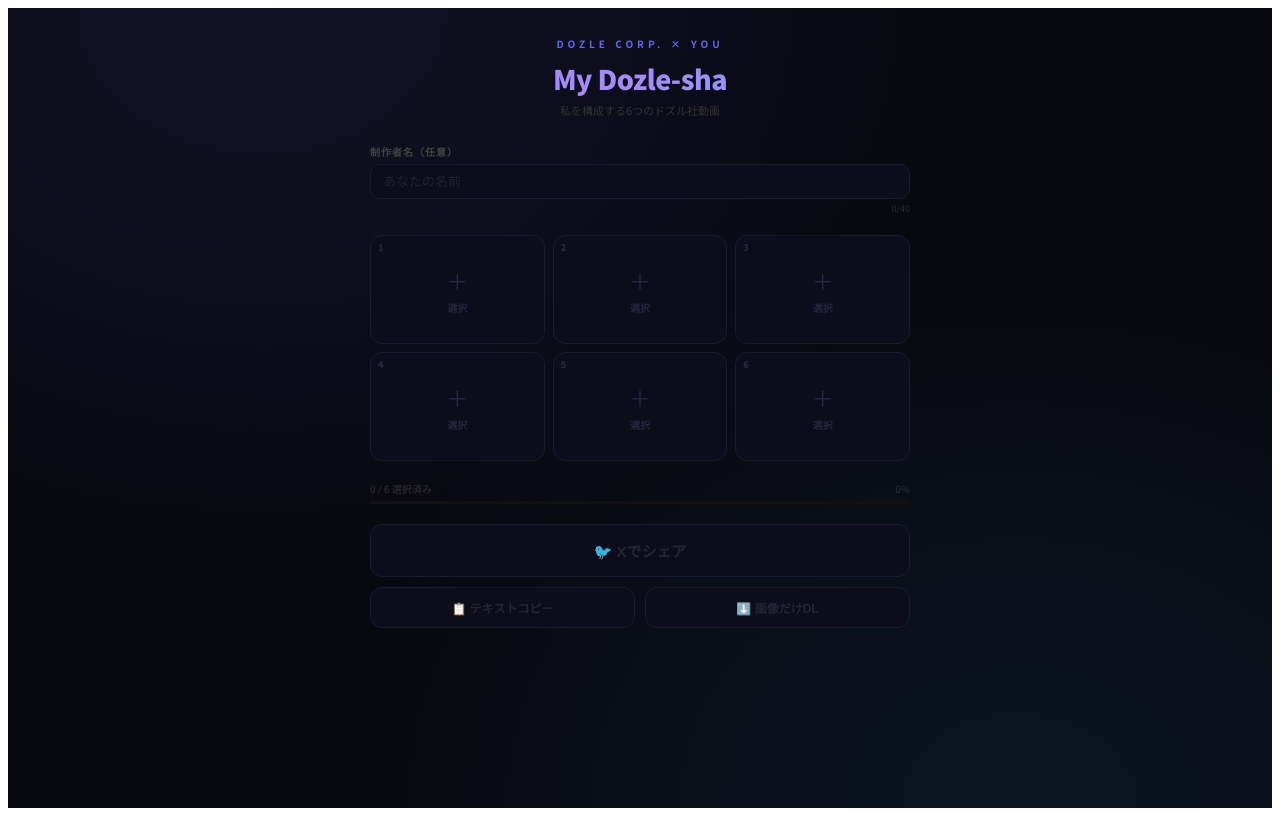
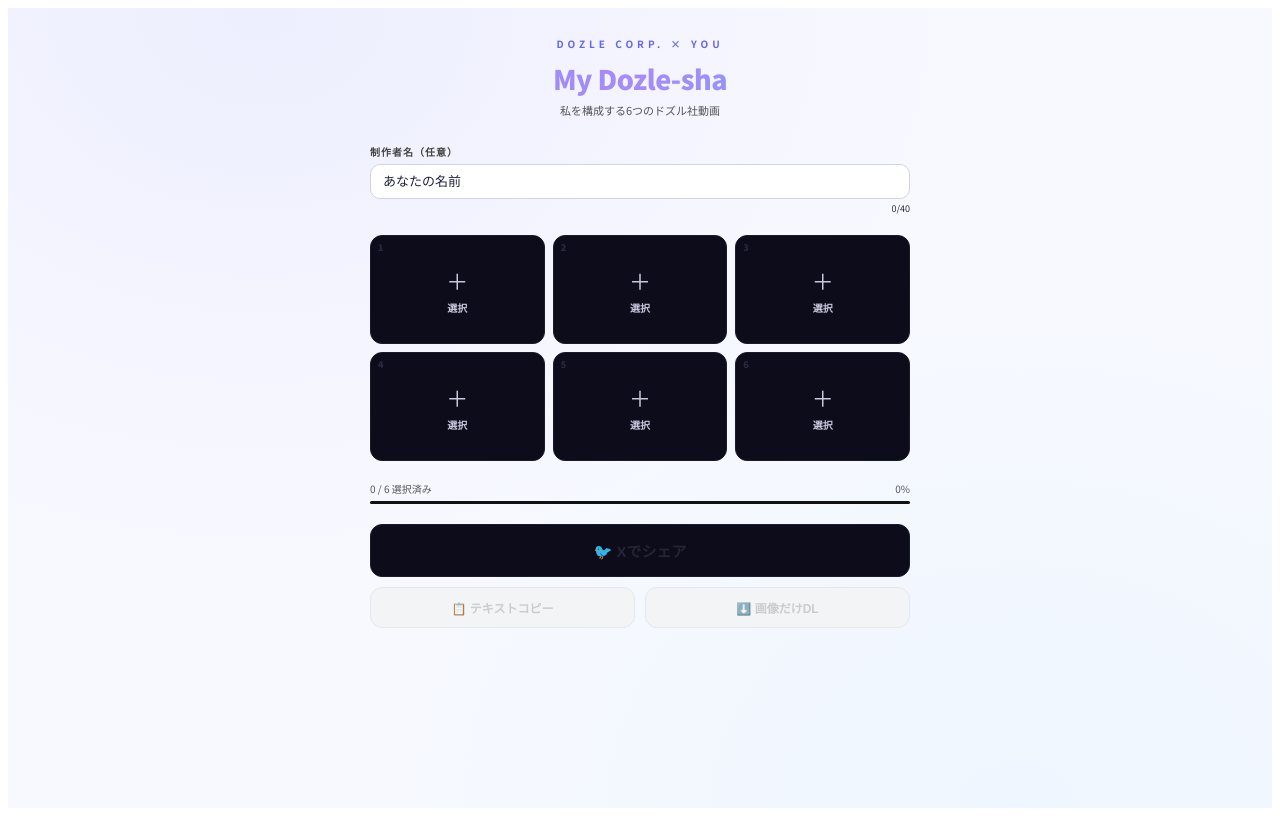
Before and after one commit to DozleYouTube/my6dozlesha, a React (Vite) app: page / in a window 1280 px wide. Built offline with nearby package versions, Linux system fonts and the light colour scheme.

Commit message:
Add files via upload

```diff
--- a/src/App.jsx
+++ b/src/App.jsx
@@ -1,8 +1,8 @@
 import { useState, useRef, useCallback } from "react";
 
 const CELL_COUNT = 6;
-const COLS = 3;
-const ROWS = 2;
+const COLS = 2;
+const ROWS = 3;
 
 // ── シェア画像生成 ──────────────────────────────────────────────
 // img要素からBlob URL経由でCanvasに描く（CORS回避）
@@ -30,9 +30,9 @@
 
   // BG
   const bgGrad = ctx.createLinearGradient(0, 0, W, H);
-  bgGrad.addColorStop(0, "#08080f"); bgGrad.addColorStop(1, "#0c0d20");
+  bgGrad.addColorStop(0, "#ffffff"); bgGrad.addColorStop(1, "#f3f4f6");
   ctx.fillStyle = bgGrad; ctx.fillRect(0, 0, W, H);
-  ctx.strokeStyle = "rgba(99,102,241,0.07)"; ctx.lineWidth = 0.5;
+  ctx.strokeStyle = "rgba(99,102,241,0.08)"; ctx.lineWidth = 0.5;
   for (let x = 0; x < W; x += 36) { ctx.beginPath(); ctx.moveTo(x,0); ctx.lineTo(x,H); ctx.stroke(); }
   for (let y = 0; y < H; y += 36) { ctx.beginPath(); ctx.moveTo(0,y); ctx.lineTo(W,y); ctx.stroke(); }
 
@@ -40,7 +40,7 @@
   ctx.textAlign = "center";
   ctx.font = "bold 10px Arial"; ctx.fillStyle = "#6366f1";
   ctx.fillText("MY  DOZLE-SHA", W/2, PAD + 16);
-  ctx.font = "bold 18px Arial"; ctx.fillStyle = "#fff";
+  ctx.font = "bold 18px Arial"; ctx.fillStyle = "#111";
   ctx.fillText(authorName ? `${authorName} を構成する6つのドズル社動画` : "私を構成する6つのドズル社動画", W/2, PAD + 44);
   ctx.strokeStyle = "rgba(99,102,241,0.35)"; ctx.lineWidth = 1;
   ctx.beginPath(); ctx.moveTo(PAD, PAD+56); ctx.lineTo(W-PAD, PAD+56); ctx.stroke();
@@ -52,13 +52,13 @@
     const y = HEADER_H + PAD + row * (CELL_H + GAP);
 
     // Cell bg
-    ctx.fillStyle = "rgba(255,255,255,0.03)";
+    ctx.fillStyle = "rgba(0,0,0,0.04)";
     ctx.beginPath(); ctx.roundRect(x, y, CELL_W, CELL_H, 7); ctx.fill();
     ctx.strokeStyle = "rgba(99,102,241,0.22)"; ctx.lineWidth = 1;
     ctx.beginPath(); ctx.roundRect(x, y, CELL_W, CELL_H, 7); ctx.stroke();
 
     // Number
-    ctx.fillStyle = "rgba(99,102,241,0.55)"; ctx.font = "bold 9px Arial";
+    ctx.fillStyle = "rgba(99,102,241,0.5)"; ctx.font = "bold 9px Arial";
     ctx.textAlign = "left"; ctx.fillText(`${i+1}`, x+6, y+14);
 
     if (cells[i] && imgEls[i]) {
@@ -83,14 +83,14 @@
         ctx.restore();
       } catch(e) {
         // fallback color
-        ctx.fillStyle = "rgba(99,102,241,0.12)";
+        ctx.fillStyle = "rgba(99,102,241,0.08)";
         ctx.beginPath(); ctx.roundRect(x, y, CELL_W, CELL_H, 7); ctx.fill();
       }
     }
   }
 
   // Footer
-  ctx.textAlign = "center"; ctx.fillStyle = "rgba(99,102,241,0.4)";
+  ctx.textAlign = "center"; ctx.fillStyle = "rgba(99,102,241,0.7)";
   ctx.font = "9px Arial";
   ctx.fillText("#My3dozlesha  #ドズル社  youtube.com/@dozle", W/2, H - 14);
 
@@ -224,7 +224,7 @@
   const thumbUrl = (videoId) => `https://i.ytimg.com/vi/${videoId}/mqdefault.jpg`;
 
   return (
-    <div style={{ minHeight: "100vh", background: "#08080f", backgroundImage: "radial-gradient(ellipse at 20% 0%, rgba(99,102,241,0.11) 0%, transparent 50%), radial-gradient(ellipse at 80% 100%, rgba(56,189,248,0.07) 0%, transparent 50%)", fontFamily: "'Noto Sans JP','Hiragino Sans',sans-serif", color: "#fff", padding: "28px 16px 80px" }}>
+    <div style={{ minHeight: "100vh", background: "#f8f9ff", backgroundImage: "radial-gradient(ellipse at 20% 0%, rgba(99,102,241,0.07) 0%, transparent 50%), radial-gradient(ellipse at 80% 100%, rgba(56,189,248,0.05) 0%, transparent 50%)", fontFamily: "'Noto Sans JP','Hiragino Sans',sans-serif", color: "#111", padding: "28px 16px 80px" }}>
 
       {/* Toast */}
       {toast && (
@@ -236,11 +236,11 @@
       {/* ── Search Modal ── */}
       {activeCell !== null && (
         <div style={{ position: "fixed", inset: 0, background: "rgba(0,0,0,0.9)", zIndex: 1000, display: "flex", alignItems: "center", justifyContent: "center", padding: 16 }} onClick={closeModal}>
-          <div style={{ background: "#0e0e20", border: "1px solid #1e1e3c", borderRadius: 20, padding: "22px 20px", width: "100%", maxWidth: 460, maxHeight: "82vh", display: "flex", flexDirection: "column", gap: 14, boxShadow: "0 24px 64px rgba(0,0,0,0.75)" }} onClick={e => e.stopPropagation()}>
+          <div style={{ background: "#ffffff", border: "1px solid #e2e8f0", borderRadius: 20, padding: "22px 20px", width: "100%", maxWidth: 460, maxHeight: "82vh", display: "flex", flexDirection: "column", gap: 14, boxShadow: "0 24px 64px rgba(0,0,0,0.75)" }} onClick={e => e.stopPropagation()}>
 
             <div style={{ display: "flex", alignItems: "center", justifyContent: "space-between" }}>
-              <span style={{ fontSize: 14, fontWeight: 800, color: "#e2e8f0" }}>スロット {activeCell + 1} を選ぶ</span>
-              <button onClick={closeModal} style={{ background: "none", border: "none", color: "#444", fontSize: 20, cursor: "pointer", lineHeight: 1 }}>×</button>
+              <span style={{ fontSize: 14, fontWeight: 800, color: "#111" }}>スロット {activeCell + 1} を選ぶ</span>
+              <button onClick={closeModal} style={{ background: "none", border: "none", color: "#999", fontSize: 20, cursor: "pointer", lineHeight: 1 }}>×</button>
             </div>
 
             {/* Search bar */}
@@ -252,7 +252,7 @@
                 value={searchQuery}
                 onChange={e => setSearchQuery(e.target.value)}
                 onKeyDown={e => e.key === "Enter" && doSearch(searchQuery)}
-                style={{ flex: 1, background: "#090912", border: "1px solid #1e1e38", borderRadius: 10, padding: "9px 12px", color: "#fff", fontSize: 12, outline: "none" }}
+                style={{ flex: 1, background: "#f9fafb", border: "1px solid #d1d5db", borderRadius: 10, padding: "9px 12px", color: "#111", fontSize: 12, outline: "none" }}
                 onFocus={e => e.target.style.borderColor = "#6366f1"}
                 onBlur={e => e.target.style.borderColor = "#1e1e38"}
               />
@@ -267,7 +267,7 @@
             {/* Results */}
             <div style={{ overflowY: "auto", flex: 1 }}>
               {searching && (
-                <div style={{ textAlign: "center", color: "#444", padding: "32px 0", fontSize: 13 }}>
+                <div style={{ textAlign: "center", color: "#999", padding: "32px 0", fontSize: 13 }}>
                   <div style={{ fontSize: 28, marginBottom: 8 }}>🔍</div>
                   ドズル社の動画を検索中…
                 </div>
@@ -280,9 +280,9 @@
               <div style={{ display: "flex", flexDirection: "column", gap: 8 }}>
                 {searchResults.map((v, i) => (
                   <button key={i} onClick={() => selectVideo(v)}
-                    style={{ display: "flex", alignItems: "center", gap: 10, background: "#080812", border: "1px solid #1a1a30", borderRadius: 10, padding: "8px 10px", cursor: "pointer", textAlign: "left", transition: "all 0.12s" }}
-                    onMouseEnter={e => { e.currentTarget.style.background = "#111125"; e.currentTarget.style.borderColor = "#6366f145"; }}
-                    onMouseLeave={e => { e.currentTarget.style.background = "#080812"; e.currentTarget.style.borderColor = "#1a1a30"; }}
+                    style={{ display: "flex", alignItems: "center", gap: 10, background: "#f9fafb", border: "1px solid #e5e7eb", borderRadius: 10, padding: "8px 10px", cursor: "pointer", textAlign: "left", transition: "all 0.12s" }}
+                    onMouseEnter={e => { e.currentTarget.style.background = "#eff0ff"; e.currentTarget.style.borderColor = "#a5b4fc"; }}
+                    onMouseLeave={e => { e.currentTarget.style.background = "#f9fafb"; e.currentTarget.style.borderColor = "#e5e7eb"; }}
                   >
                     <div style={{ position: "relative", flexShrink: 0 }}>
                       <img
@@ -295,7 +295,7 @@
                     </div>
                     <div>
                       <div style={{ fontSize: 11, color: "#ccc", lineHeight: 1.45, fontWeight: 600 }}>{v.title}</div>
-                      <div style={{ fontSize: 9, color: "#444", marginTop: 3 }}>youtube.com/watch?v={v.videoId}</div>
+                      <div style={{ fontSize: 9, color: "#aaa", marginTop: 3 }}>youtube.com/watch?v={v.videoId}</div>
                     </div>
                   </button>
                 ))}
@@ -309,14 +309,14 @@
       <div style={{ textAlign: "center", marginBottom: 26 }}>
         <div style={{ fontSize: 10, letterSpacing: 4, color: "#6366f1", fontWeight: 700, marginBottom: 8, textTransform: "uppercase" }}>DOZLE CORP. × YOU</div>
         <h1 style={{ margin: 0, fontSize: 27, fontWeight: 900, background: "linear-gradient(135deg,#818cf8,#a78bfa,#38bdf8)", WebkitBackgroundClip: "text", WebkitTextFillColor: "transparent", letterSpacing: -0.5 }}>My Dozle-sha</h1>
-        <div style={{ fontSize: 11, color: "#333", marginTop: 4 }}>私を構成する6つのドズル社動画</div>
+        <div style={{ fontSize: 11, color: "#555", marginTop: 4 }}>私を構成する6つのドズル社動画</div>
       </div>
 
       {/* ── Name input ── */}
       <div style={{ maxWidth: 540, margin: "0 auto 20px" }}>
         <label style={{ fontSize: 10, color: "#444", fontWeight: 700, letterSpacing: 1, display: "block", marginBottom: 5 }}>制作者名（任意）</label>
         <input type="text" maxLength={40} placeholder="あなたの名前" value={author} onChange={e => setAuthor(e.target.value)}
-          style={{ width: "100%", boxSizing: "border-box", background: "#0c0c1a", border: "1px solid #1a1a30", borderRadius: 10, padding: "9px 12px", color: "#fff", fontSize: 13, outline: "none" }}
+          style={{ width: "100%", boxSizing: "border-box", background: "#fff", border: "1px solid #d1d5db", borderRadius: 10, padding: "9px 12px", color: "#111", fontSize: 13, outline: "none" }}
           onFocus={e => e.target.style.borderColor = "#6366f1"} onBlur={e => e.target.style.borderColor = "#1a1a30"}
         />
         <div style={{ textAlign: "right", fontSize: 9, color: "#2a2a3a", marginTop: 3 }}>{author.length}/40</div>
@@ -366,7 +366,7 @@
                 )}
               </>
             ) : (
-              <div style={{ position: "absolute", inset: 0, display: "flex", flexDirection: "column", alignItems: "center", justifyContent: "center", gap: 4, color: "#252540" }}>
+              <div style={{ position: "absolute", inset: 0, display: "flex", flexDirection: "column", alignItems: "center", justifyContent: "center", gap: 4, color: "#c7c7dd" }}>
                 <span style={{ fontSize: 22 }}>＋</span>
                 <span style={{ fontSize: 10, fontWeight: 600 }}>選択</span>
               </div>
@@ -377,7 +377,7 @@
 
       {/* ── Progress ── */}
       <div style={{ maxWidth: 540, margin: "0 auto 20px" }}>
-        <div style={{ display: "flex", justifyContent: "space-between", fontSize: 10, color: "#333", marginBottom: 5 }}>
+        <div style={{ display: "flex", justifyContent: "space-between", fontSize: 10, color: "#555", marginBottom: 5 }}>
           <span>{filledCount} / 6 選択済み</span>
           <span>{Math.round(filledCount / 6 * 100)}%</span>
         </div>
@@ -398,11 +398,11 @@
         {/* サブボタン行 */}
         <div style={{ display: "flex", gap: 10 }}>
           <button onClick={handleCopyText} disabled={filledCount === 0}
-            style={{ flex: 1, padding: "11px", background: "#0c0c1a", border: "1px solid #1a1a30", borderRadius: 12, color: filledCount === 0 ? "#252535" : "#666", fontSize: 12, fontWeight: 700, cursor: filledCount === 0 ? "not-allowed" : "pointer" }}>
+            style={{ flex: 1, padding: "11px", background: "#f3f4f6", border: "1px solid #e5e7eb", borderRadius: 12, color: filledCount === 0 ? "#ccc" : "#666", fontSize: 12, fontWeight: 700, cursor: filledCount === 0 ? "not-allowed" : "pointer" }}>
             📋 テキストコピー
           </button>
           <button onClick={handleDownload} disabled={filledCount === 0 || generating}
-            style={{ flex: 1, padding: "11px", background: "#0c0c1a", border: filledCount === 0 ? "1px solid #1a1a30" : "1px solid #6366f140", borderRadius: 12, color: filledCount === 0 ? "#252535" : "#a78bfa", fontSize: 12, fontWeight: 700, cursor: filledCount === 0 || generating ? "not-allowed" : "pointer" }}>
+            style={{ flex: 1, padding: "11px", background: "#f3f4f6", border: filledCount === 0 ? "1px solid #e5e7eb" : "1px solid #a5b4fc", borderRadius: 12, color: filledCount === 0 ? "#ccc" : "#6366f1", fontSize: 12, fontWeight: 700, cursor: filledCount === 0 || generating ? "not-allowed" : "pointer" }}>
             ⬇️ 画像だけDL
           </button>
         </div>
@@ -412,7 +412,7 @@
         * { box-sizing: border-box; }
         input::placeholder { color: #22223a; }
         ::-webkit-scrollbar { width: 4px; }
-        ::-webkit-scrollbar-thumb { background: #1a1a30; border-radius: 2px; }
+        ::-webkit-scrollbar-thumb { background: #d1d5db; border-radius: 2px; }
       `}</style>
     </div>
   );
```
